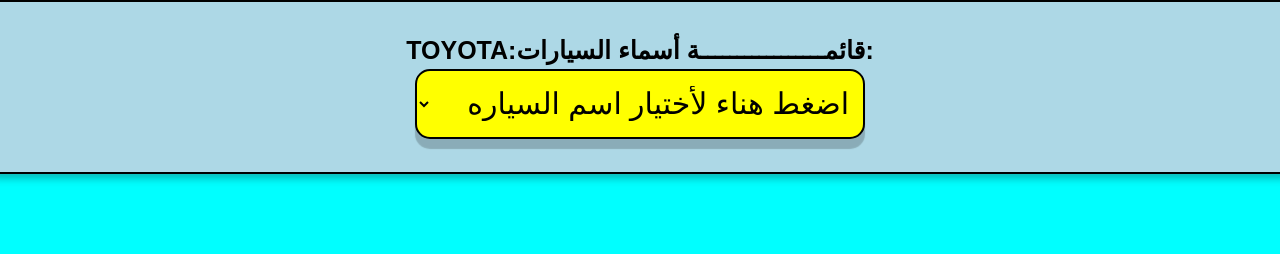
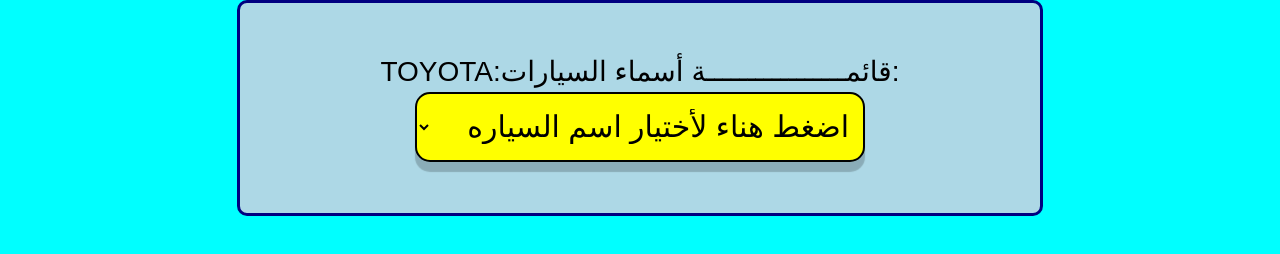
Before and after one commit to mohssen777/CarsRemote, a plain HTML site: page TOYOTA.HTML in a window 1280 px wide. Drawn offline with Linux system fonts and the light colour scheme.

Commit message:
TOYOTA.HTML

```diff
--- a/TOYOTA.HTML
+++ b/TOYOTA.HTML
@@ -111,29 +111,19 @@
             display: flex;
             justify-content: center;
             align-items: center;
-            box-shadow: 0 4px 8px rgba(0, 0, 0, 0.3), 0 -1px 4px rgba(255, 255, 255, 0.3);
-            border-bottom: 2px solid rgba(0, 0, 0, 0.2);
-            border-radius: 8px;
-            border: 2px solid black;
-            text-align: center;
-            font-size: 20px;
-            font-weight: bold;
-        }
-
-        .selected-info {
-            background-color: #00FFFF;
+            background-color:lightblue;
             padding: 30px;
             border: 3px solid #000080;
             border-radius: 10px;
-            width: 620px;
+            width: 740px;
             font-size: 30px;
             text-align: center;
         }
-
         label {
-            font-size: 25px;
+            font-size: 28px;
             margin-bottom: 4px;
-            display: block; /* عرض النص فوق القائمة */
+            display: block;
+            text-align: center; /* محاذاة النص إلى اليمين */
         }
     </style>
 </head>
```
